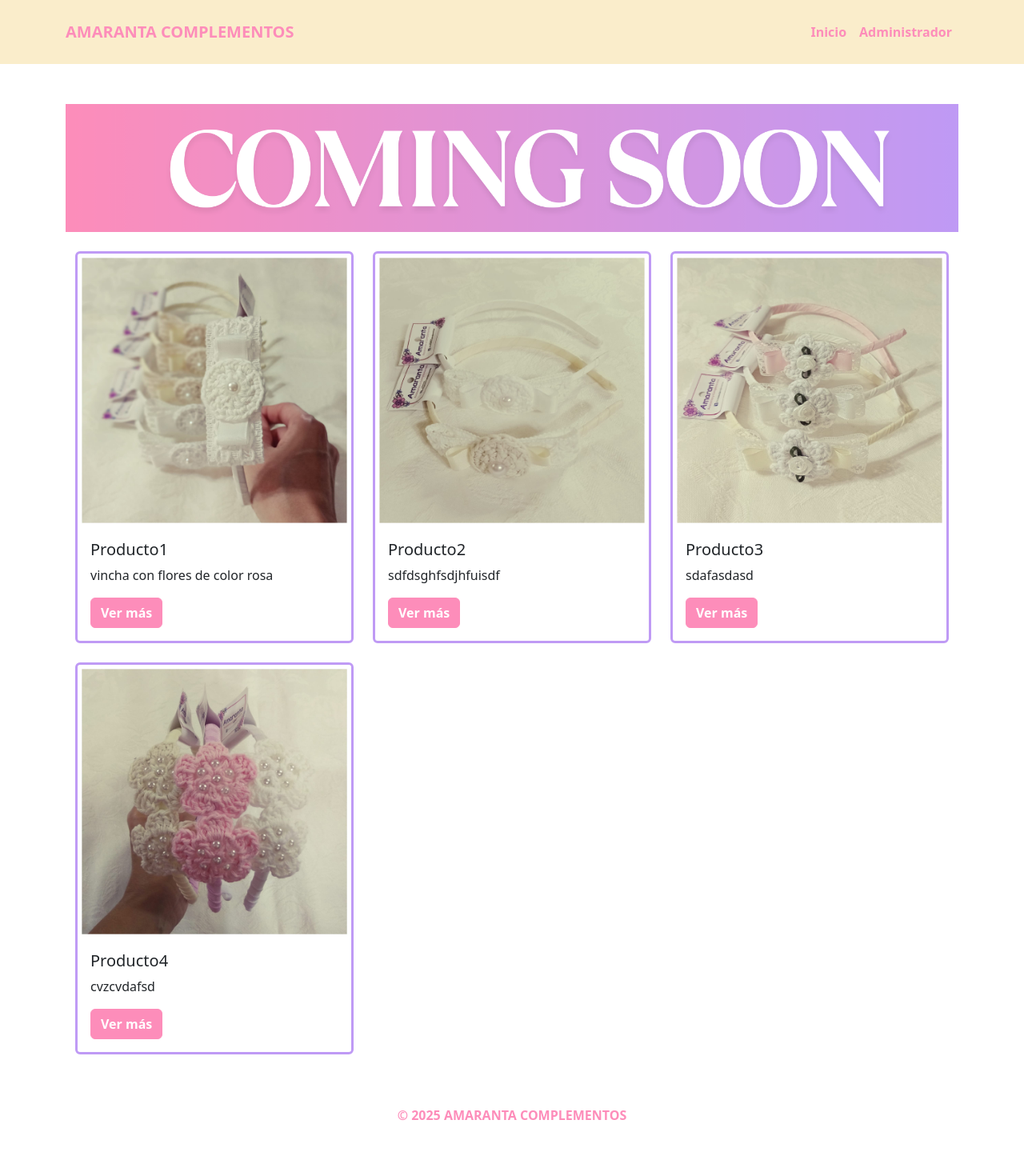
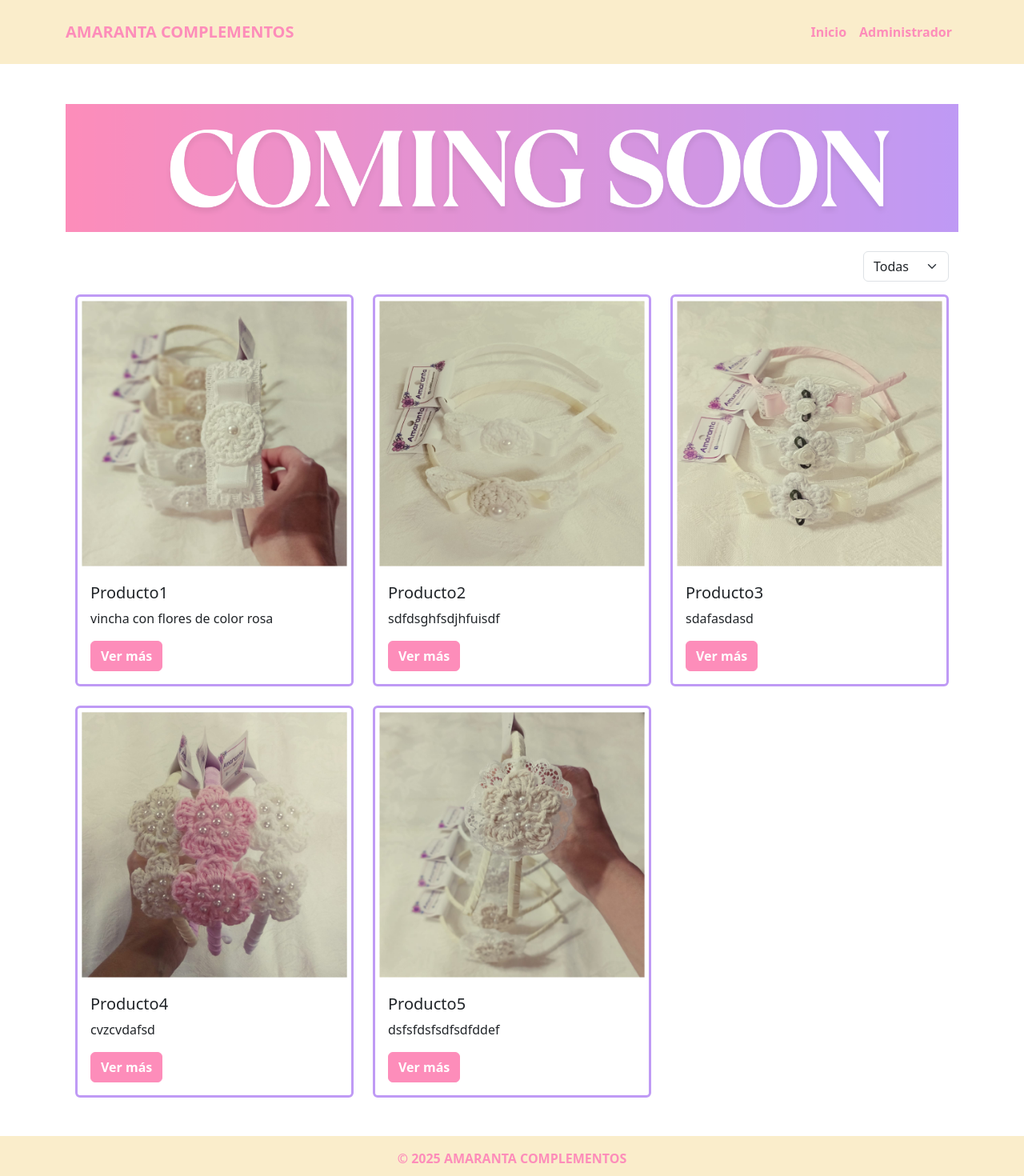
Before and after one commit to FelicitasRalle/frontend-akademi-Ralle, a React (Create React App) app: page / in a window 1280 px wide. Shown: the top 1470 px of the page at 80% size. Before the commit the page ends 1438 px from the top, so only its background shows below. Built offline with nearby package versions, Linux system fonts and the light colour scheme; data requests are answered from the project's data file.

Commit message:
se agrego la opcion de filtrar en el inicio y se cambiaron unos estilos en el footer

```diff
--- a/db.json
+++ b/db.json
@@ -31,6 +31,14 @@
       "category": "coleros",
       "price": 54646,
       "image": "/assets/producto4.jpg"
+    },
+    {
+      "id": "c82e",
+      "name": "Producto5",
+      "description": "dsfsfdsfsdfsdfddef",
+      "category": "trabas",
+      "price": 43534,
+      "image": "/assets/producto5.jpg"
     }
   ]
 }
--- a/src/components/Footer.jsx
+++ b/src/components/Footer.jsx
@@ -3,7 +3,7 @@ import "../styles/Footer.css";
 
 const Footer = () => {
   return (
-    <footer className="text-center py-3">
+    <footer className="text-center py-3 footer">
       <p className="textoNav">© 2025 AMARANTA COMPLEMENTOS</p>
     </footer>
   );
--- a/src/pages/Home.js
+++ b/src/pages/Home.js
@@ -1,4 +1,4 @@
-import React, { useEffect } from "react";
+import React, { useEffect, useState } from "react";
 import "../styles/Home.css";
 import Header from "../components/Header";
 import Footer from "../components/Footer";
@@ -10,6 +10,7 @@ import bannerInicio from "../images/bannerInicio.png";
 const Home = () => {
   const dispatch = useDispatch();
   const productos = useSelector((state) => state.productos.products);
+  const [categoriaSeleccionada, setCategoriaSeleccionada] = useState("Todas");
 
   useEffect(() => {
     fetch("http://localhost:5000/products")
@@ -17,6 +18,18 @@ const Home = () => {
       .then((data) => dispatch(setProducts(data)))
       .catch((err) => console.error("Error al cargar productos:", err));
   }, [dispatch]);
+
+  const categorias = [
+    "Todas",
+    ...new Set(productos.map((producto) => producto.category)),
+  ];
+
+  const productosFiltrados =
+    categoriaSeleccionada === "Todas"
+      ? productos
+      : productos.filter(
+          (producto) => producto.category === categoriaSeleccionada
+        );
 
   return (
     <div className="home-container">
@@ -26,9 +39,23 @@ const Home = () => {
       ></div>
 
       <div className="container mt-4">
+        <div className="d-flex justify-content-end mb-3">
+          <select
+            className="form-select w-auto"
+            value={categoriaSeleccionada}
+            onChange={(e) => setCategoriaSeleccionada(e.target.value)}
+          >
+            {categorias.map((categoria, idx) => (
+              <option key={idx} value={categoria}>
+                {categoria}
+              </option>
+            ))}
+          </select>
+        </div>
+
         <div className="row">
-          {productos && productos.length > 0 ? (
-            productos.map((producto) => (
+          {productosFiltrados && productosFiltrados.length > 0 ? (
+            productosFiltrados.map((producto) => (
               <div key={producto.id} className="col-md-4 mb-4">
                 <div className="card product-card cardProducto">
                   <img
--- a/src/styles/Footer.css
+++ b/src/styles/Footer.css
@@ -0,0 +1,3 @@
+.footer{
+    background-color: #faedcb;
+}
```
